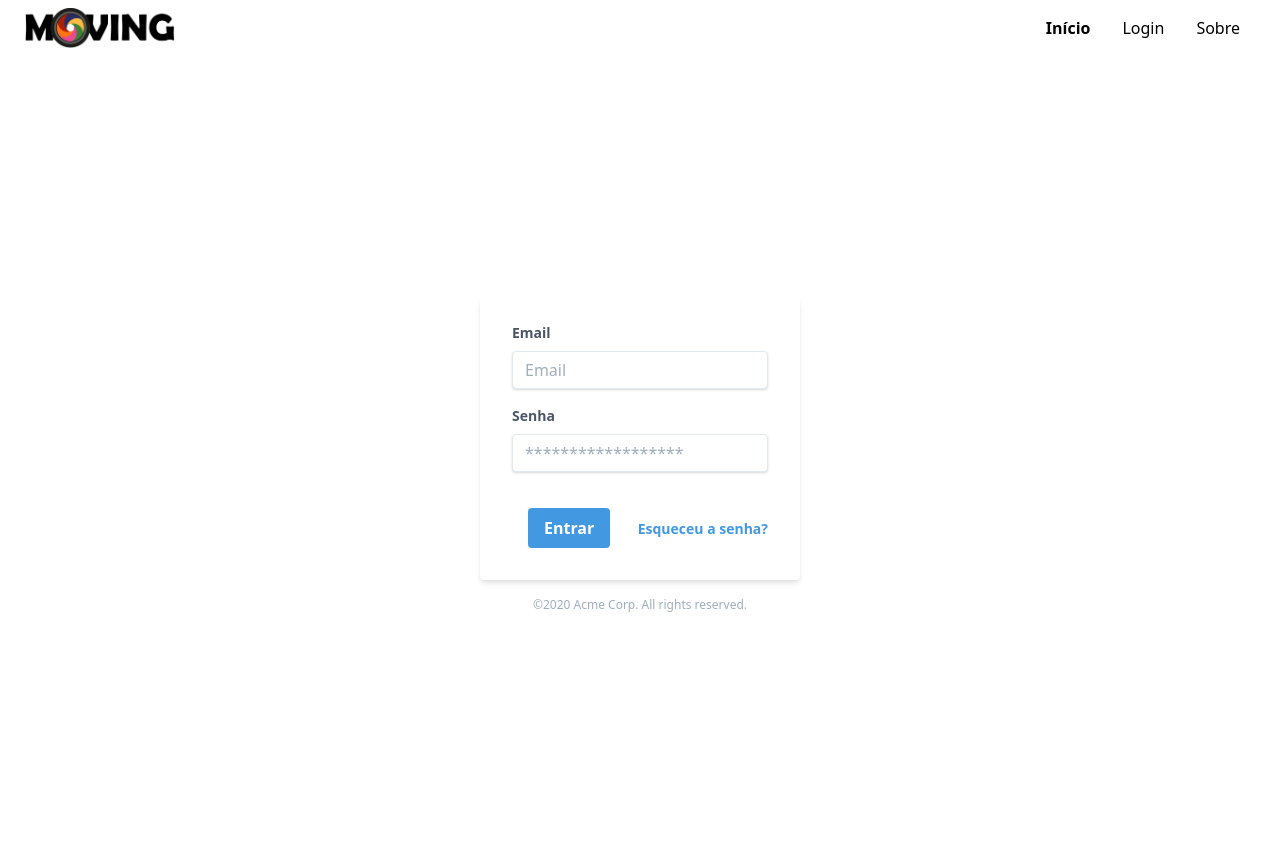
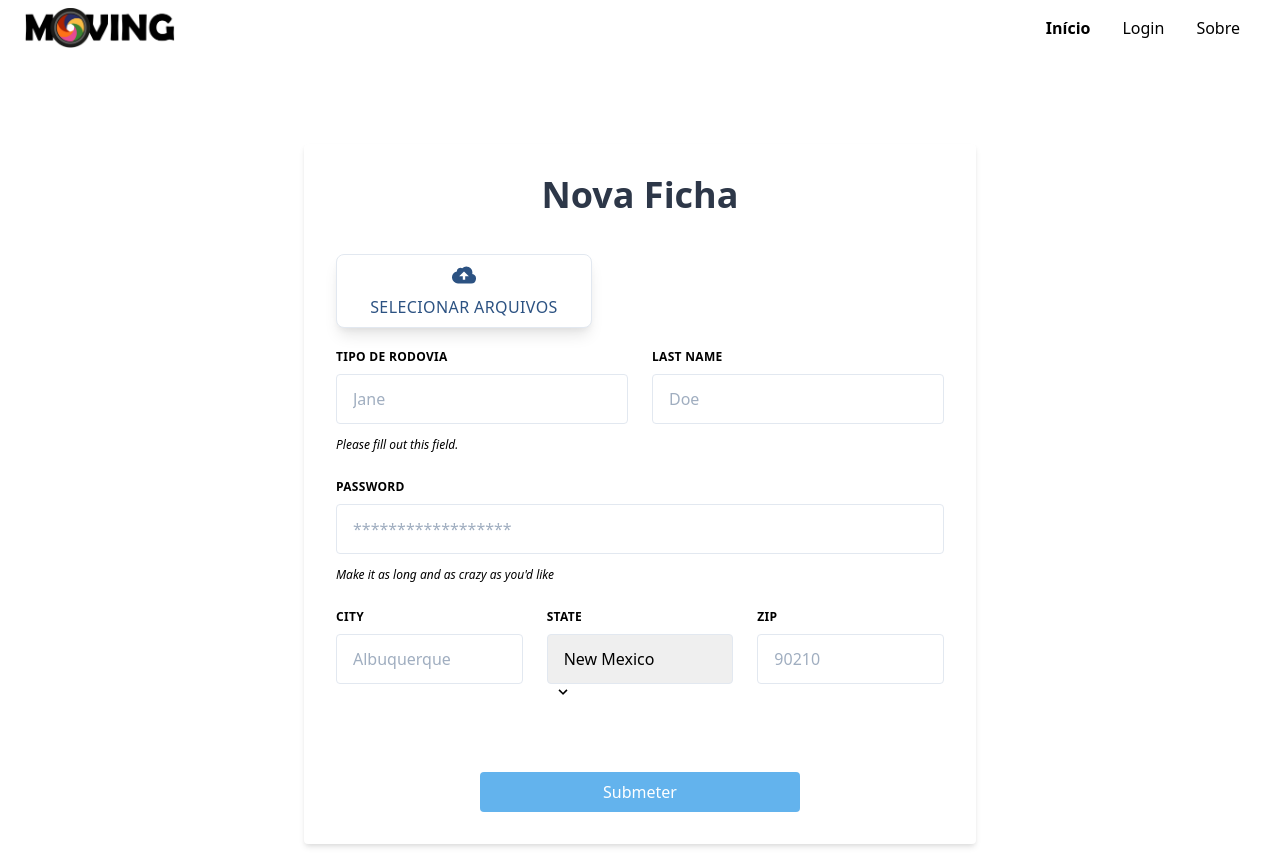
Before and after one commit to matsmello/CNT, a React (Create React App) app: page /new in a window 1280 px wide. Built offline with nearby package versions, Linux system fonts and the light colour scheme.

Commit message:
exact path

```diff
--- a/src/routes.js
+++ b/src/routes.js
@@ -12,7 +12,7 @@
 const Index = () => (
   <BrowserRouter>
     <Switch>
-      <Route path="/" component={Login} />
+      <Route path="/" exact={true} component={Login} />
       {/* <Route path="/" exact={true} component={App} /> */}
       <Route path="/list" component={List} />
       <Route path="/new" component={New} />
```
